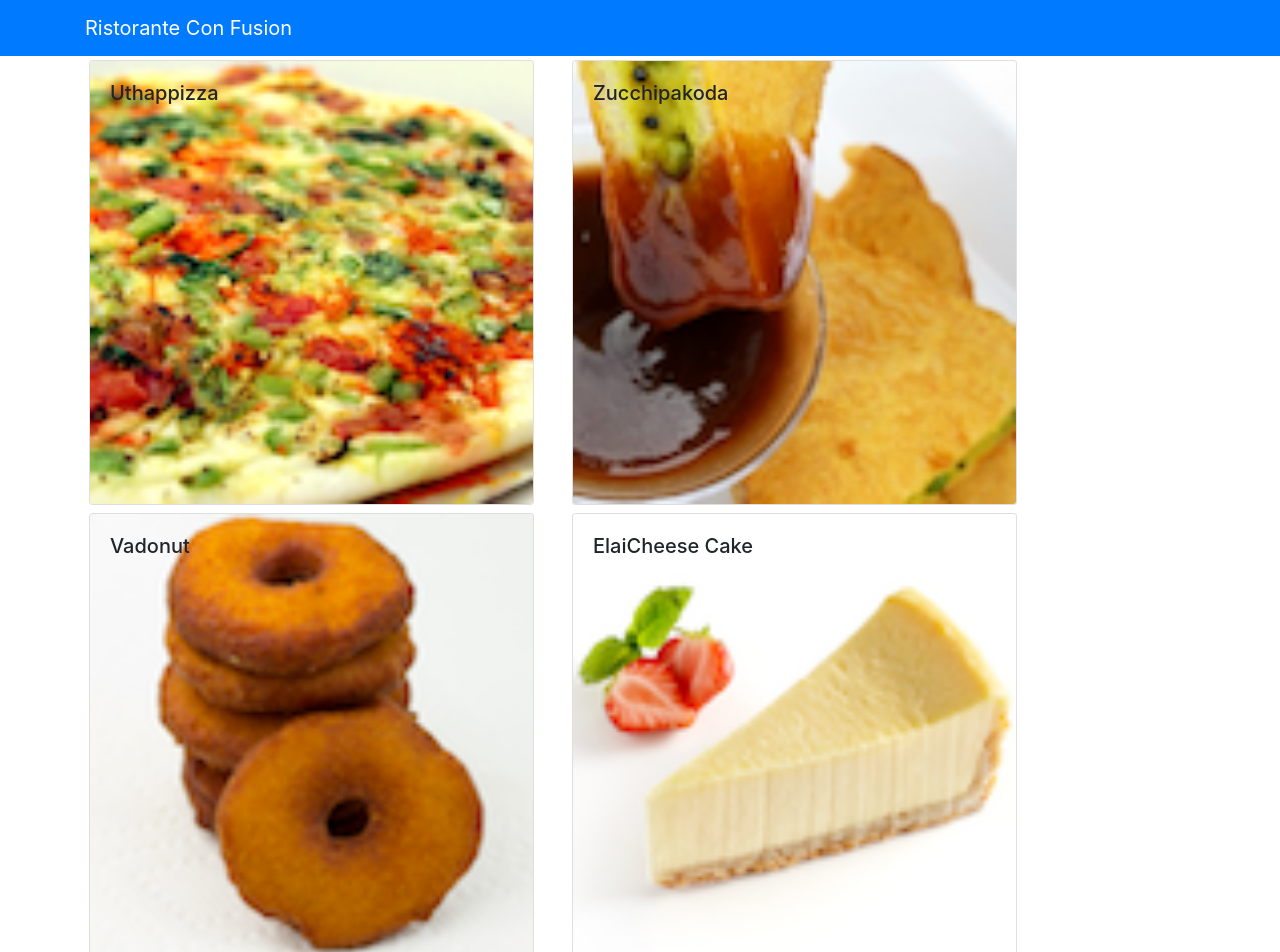
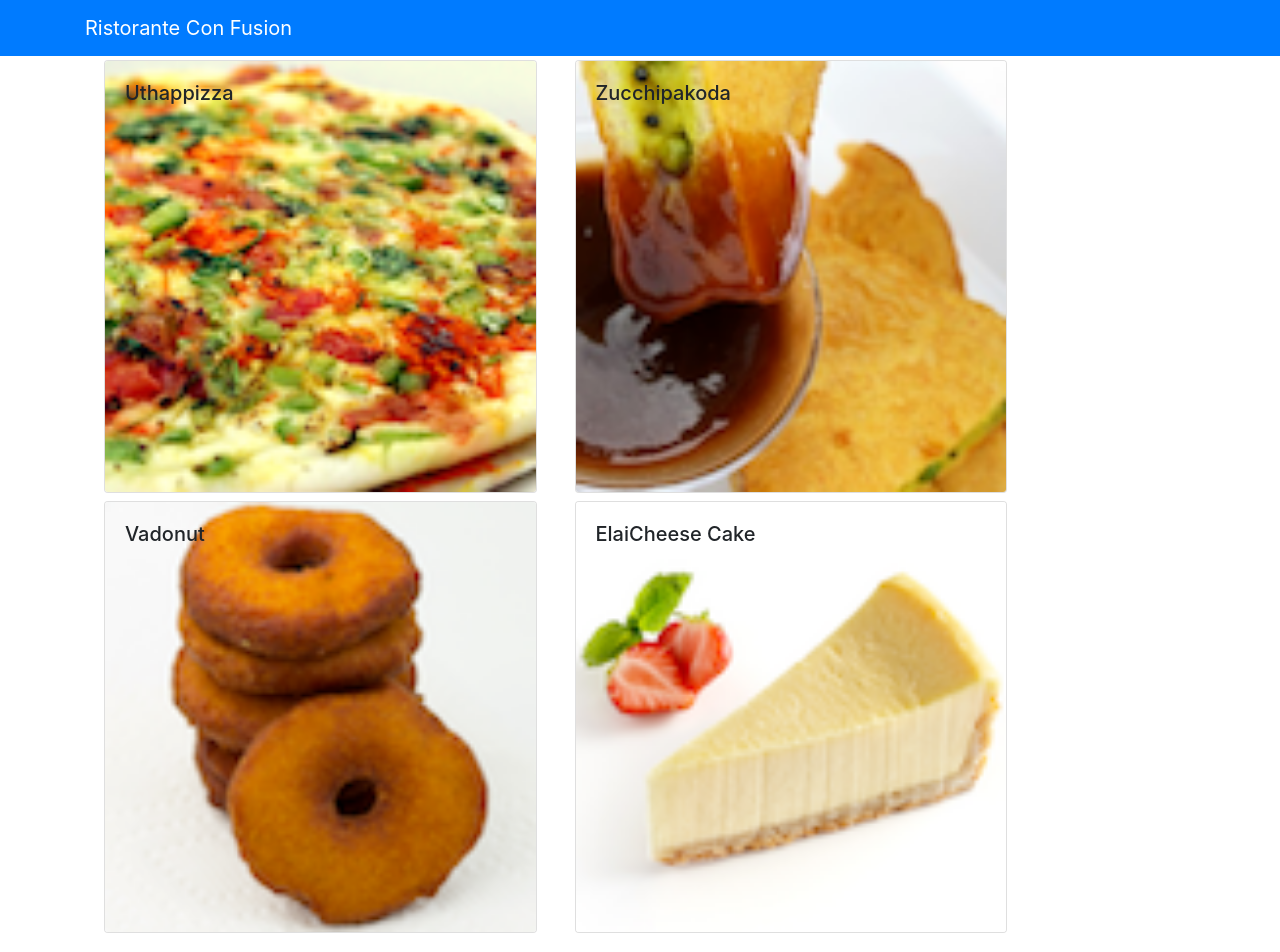
Before and after one commit to VygantasMiskinis/React, a React (Create React App) app: page / in a window 1280 px wide. Shown: the top 952 px of the page. Built offline with nearby package versions, Linux system fonts and the light colour scheme.

Commit message:
presentational/container components

```diff
--- a/src/App.css
+++ b/src/App.css
@@ -1,4 +1,4 @@
 ul{
     list-style-type: none;
-
+    padding-left: 0;
 }
--- a/src/App.js
+++ b/src/App.js
@@ -1,28 +1,14 @@
 import React, { Component } from 'react';
 //import logo from './logo.svg';
-import { Navbar, NavbarBrand } from 'reactstrap';
-import Menu from './components/MenuComponent'
-import { DISHES } from './shared/dishes'
+import Main from './components/MainComponent'
 import './App.css'
 class App extends Component {
 
-  constructor(props){
-    super(props);
-
-    this.state = {
-      dishes: DISHES
-    }
-  }
 
   render(){
   return (
     <div className="App">
-        <Navbar dark color="primary">
-          <div className="container">
-            <NavbarBrand href="/">Ristorante Con Fusion</NavbarBrand>
-          </div>
-        </Navbar>
-        <Menu dishes={this.state.dishes} />
+        <Main />
     </div>
   );
 }
--- a/src/components/DishdetailComponent.js
+++ b/src/components/DishdetailComponent.js
@@ -1,19 +1,17 @@
 import React, { Component } from 'react';
-import {Card, CardImg, CardImgOverlay, CardText, CardBody, CardTitle} from 'reactstrap';
+import {Card, CardImg, CardText, CardBody, CardTitle} from 'reactstrap';
 
 class DishDetail extends Component {
     constructor(props){
         super(props);
-            this.state = {
-            }
  }
 
  renderDish(dish) {
     if (dish != null)
     {
         return(
-           <Card>
-                    <CardImg top src={dish.image} alt={dish.name} />
+                <Card>
+                    <CardImg width="100%" src={dish.image} alt={dish.name} />
                     <CardBody>
                     <CardTitle>{dish.name}</CardTitle>
                     <CardText>{dish.description}</CardText>
@@ -37,10 +35,10 @@ renderComments(dish){
         return(
 
           <div>
-
-             <li className="my-3">{comment.comment}</li>
-             <li className="my-3">-- {comment.author}, <time>{comment.date}</time></li>
-
+             <li className="my-3">
+                <p>{comment.comment}</p>
+                <p className="my-3">-- {comment.author}, {new Intl.DateTimeFormat('en-US',{year: 'numeric',month: 'short', day:'2-digit'}).format(new Date(Date.parse(comment.date)))}</p>
+             </li>
           </div>
         );
     });
@@ -67,18 +65,11 @@ renderComments(dish){
             {
 
         return (
-        <div className="row">
-                <div className="col-12 col-md-5 m-1">
-
-               {this.renderDish(this.props.dish)}
-
-                </div>
-
-                <div className="col-12 col-md-5 m-1 d-flex">
-
-                        {this.renderComments(this.props.dish)}
-
-                </div>
+        <div className="container">
+                <div className="row">
+                       <div className="col-12 col-md-5 m-1">{this.renderDish(this.props.dish)}</div>
+                       <div className="col-12 col-md-5 m-1">{this.renderComments(this.props.dish)}</div>
+               </div>
          </div>
         );
 
--- /dev/null
+++ b/src/components/MainComponent.js
@@ -0,0 +1,40 @@
+import React, { Component } from 'react';
+//import logo from './logo.svg';
+import { Navbar, NavbarBrand } from 'reactstrap';
+import Menu from './MenuComponent'
+import { DISHES } from '../shared/dishes'
+import DishDetail from './DishdetailComponent';
+
+class Main extends Component {
+
+  constructor(props){
+    super(props);
+
+    this.state = {
+      dishes: DISHES,
+      selectedDish: null
+    }
+  }
+
+  onDishSelect(dishId) {
+    this.setState({ selectedDish: dishId});
+}
+  render(){
+  return (
+    <div>
+
+        <Navbar dark color="primary">
+          <div className="container">
+            <NavbarBrand href="/">Ristorante Con Fusion</NavbarBrand>
+          </div>
+        </Navbar>
+        <div className="container">
+            <Menu dishes={this.state.dishes} onClick={(dishId) => this.onDishSelect(dishId)} />
+            <DishDetail dish={this.state.dishes.filter((dish) => dish.id === this.state.selectedDish )[0]}/>
+         </div>
+
+    </div>
+  );
+}
+}
+export default Main;
--- a/src/components/MenuComponent.js
+++ b/src/components/MenuComponent.js
@@ -1,24 +1,12 @@
 import React, { Component } from 'react';
 import {Card, CardImg, CardImgOverlay, CardText, CardBody, CardTitle} from 'reactstrap';
-import DishDetail from './DishdetailComponent';
+
 
 class Menu extends Component {
 
     constructor(props) {
         super(props);
 
-        this.state = {
-            selectedDish: null
-        }
-        console.log('menu component constructor is invoked')
-    }
-
-    componentDidMount(){
-        console.log('menu component componentDidMount is working')
-    }
-
-    onDishSelect(dish) {
-        this.setState({ selectedDish: dish});
     }
 
 
@@ -29,7 +17,7 @@ class Menu extends Component {
 
               <div  className="col-12 col-md-5 m-1">
                 <Card key={dish.id}
-                  onClick={() => this.onDishSelect(dish)}>
+                  onClick={() => this.props.onClick(dish.id)}>
                   <CardImg width="100%" src={dish.image} alt={dish.name} />
                   <CardImgOverlay>
                       <CardTitle>{dish.name}</CardTitle>
@@ -38,14 +26,11 @@ class Menu extends Component {
               </div>
             );
         });
-        console.log('menu component render is invoked')
+
         return (
             <div className="container">
                 <div className="row">
                     {menu}
-                </div>
-                <div classname="row">
-                <DishDetail dish = {this.state.selectedDish} />
                 </div>
             </div>
         );
```
